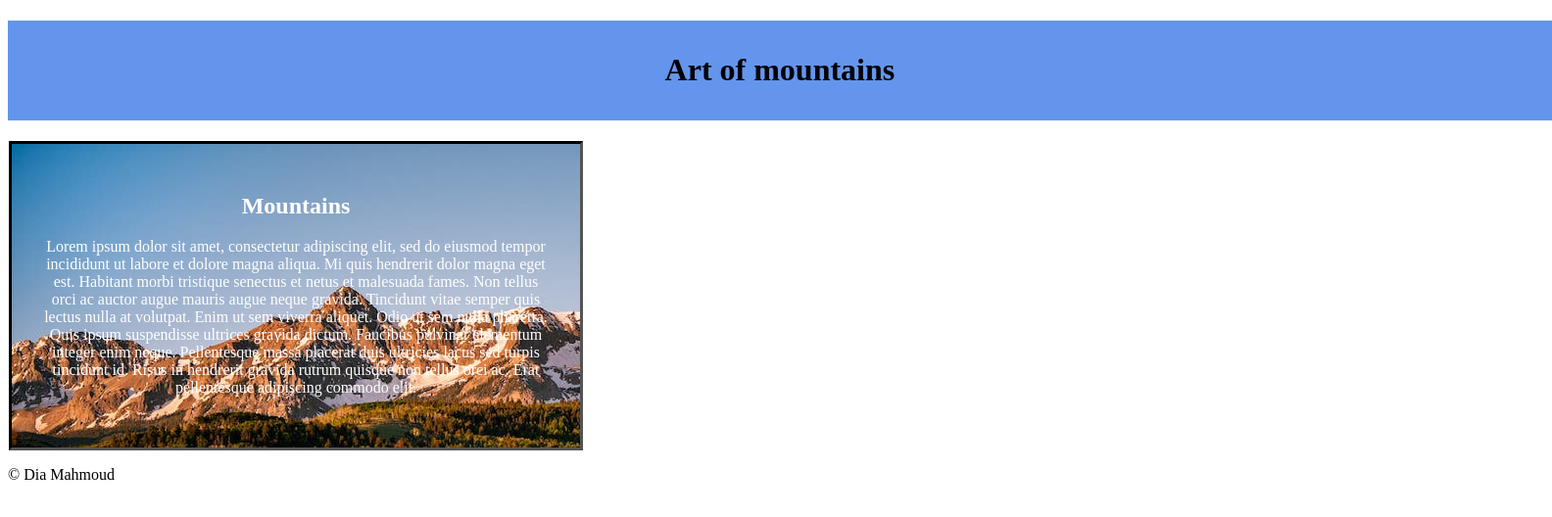
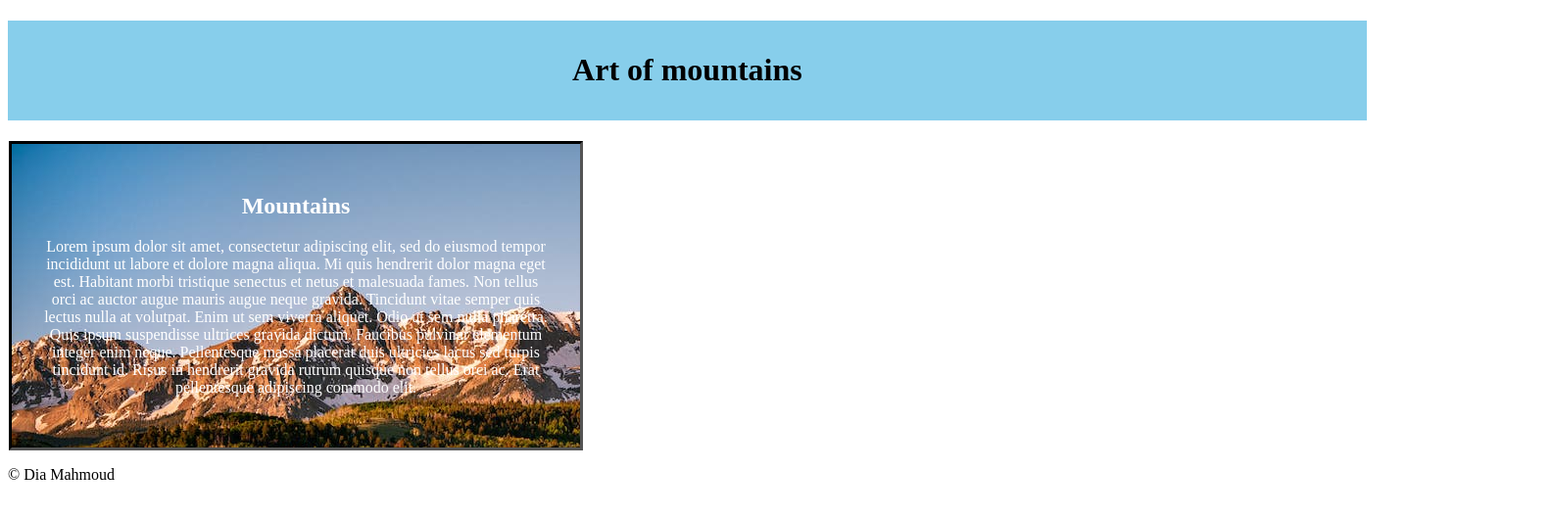
Before and after one commit to diamahmoud/basic-css, a plain HTML site: page index.html in a window 1280 px wide. Shown: the whole page at 98% size, 1584 px wide, since content can reach past the window. Drawn offline with Linux system fonts and the light colour scheme.

Commit message:
Update styles.css

```diff
--- a/css/styles.css
+++ b/css/styles.css
@@ -1,10 +1,10 @@
 @charset "UTF-8";
 .my-class {
     color: black;
-    background-color: cornflowerblue;
+    background-color: skyblue;
     text-align: center;
     padding: 1.0em;
-    width: 40cm;
+    width: 35cm;
     height: 1cm;
 }
 .my-container {
```
